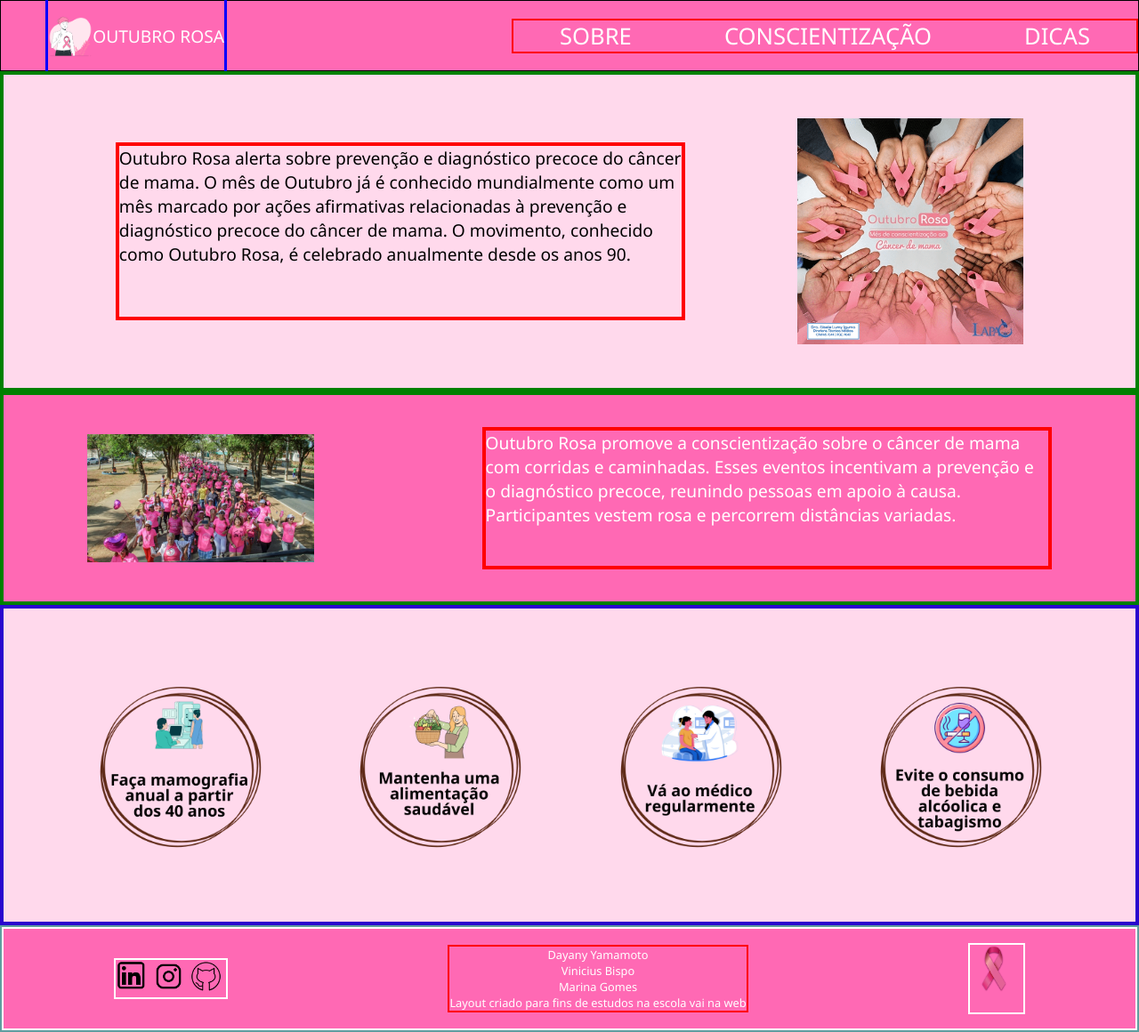
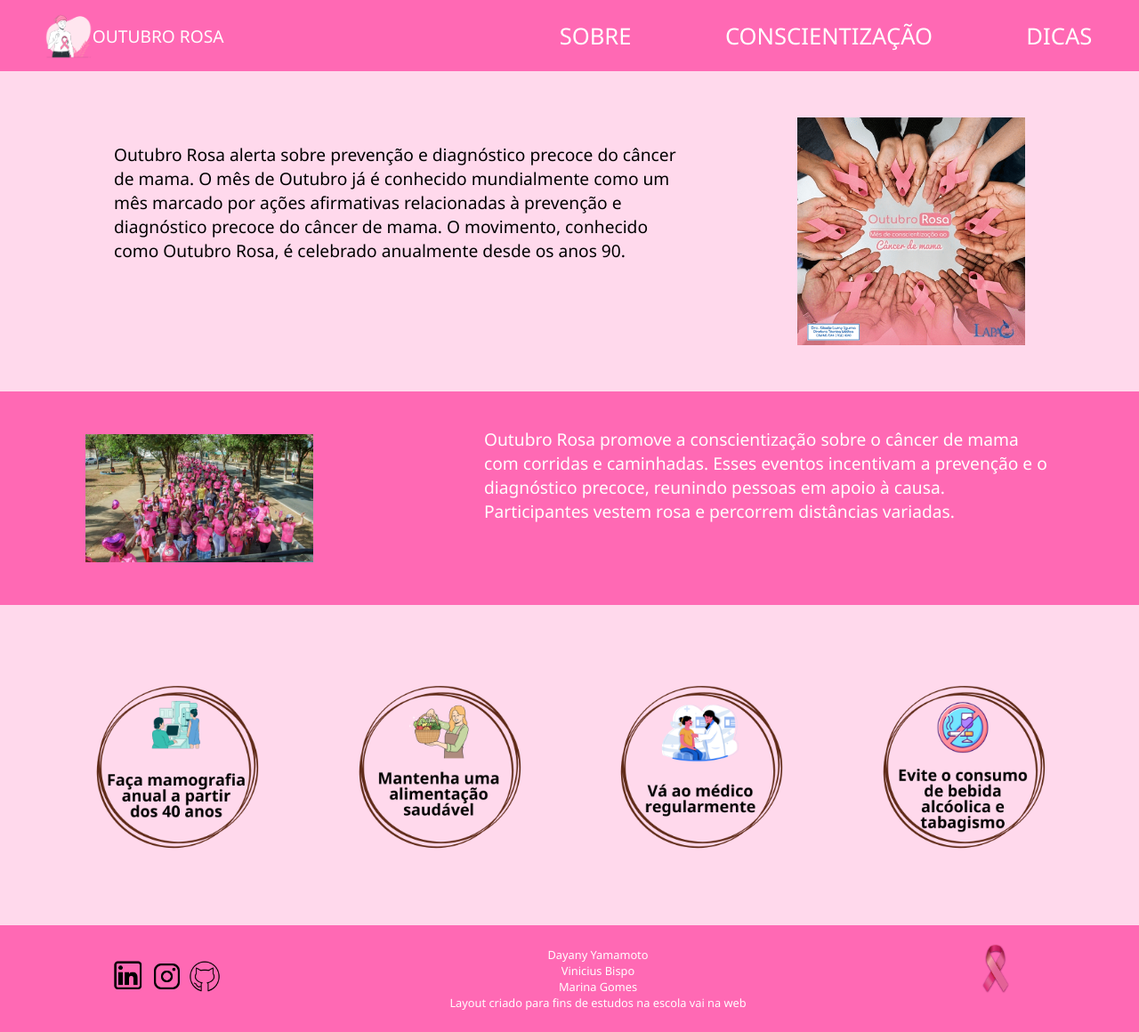
Before and after one commit to DayYamamoto/Desafio-1---VnW, a plain HTML site: page index.html in a window 1280 px wide. Shown: the whole page at 89% size. Drawn offline with Linux system fonts and the light colour scheme.

Commit message:
Pequenas Correções

```diff
--- a/style.scss
+++ b/style.scss
@@ -15,13 +15,10 @@ header {
     display: flex;
     align-items: center;
     justify-content: space-between;
-    border: solid black 1px;
-
 
 }
 
 .logo_header {
-    border: solid blue 3px;
     height: 7vw;
     display: flex;
     align-items: center;
@@ -42,7 +39,6 @@ header {
 }
 
 nav {
-    border: red solid 2px;
     width: 55vw ;
 
 
@@ -70,13 +66,11 @@ main {
     display: flex;
     align-items: center;
     justify-content: space-evenly;
-    border: solid 4px green;
     width: 100%;
     height: 45vh;
 
     p {
         font-size: 1.5vw;
-        border: red solid 4px;
         width: 50vw;
         height: 25vh;
         text-align: left;
@@ -93,7 +87,6 @@ main {
     display: flex;
     align-items: center;
     justify-content: space-around;
-    border: solid 4px green;
     width: 100%;
     height: 30vh;
 
@@ -103,7 +96,6 @@ main {
 
     p {
         font-size: 1.5vw;
-        border: red solid 4px;
         width: 50vw;
         height: 20vh;
         text-align: left;
@@ -117,7 +109,6 @@ main {
     display: flex;
     align-items: center;
     justify-content: space-evenly;
-    border: solid 4px rgb(41, 5, 206);
     width: 100%;
     height: 45vh;
 
@@ -127,7 +118,6 @@ main {
 }
 
 footer {
-    border: solid cadetblue 2PX;
     display: flex;
     align-items: center;
     justify-content: space-evenly;
@@ -143,11 +133,9 @@ footer {
     flex-direction: row;
     height: 100%;
     width: 100%;
-    border: solid white 2px;
 }
 
 .redes_sociais {
-    border: white solid 2px;
     width: 10vw;
 
     img {
@@ -157,8 +145,6 @@ footer {
 
 .informacoes {
 
-    border: solid red 2px;
-
     p {
         font-size: 1vw;
         color: white;
@@ -167,14 +153,9 @@ footer {
 }
 
 .logo_footer {
-    border: white solid 2px;
     width: 5vw;
     height: 10vh;
     img {
         width: 90%;
     }
 }
-
-@media (max-width: 770px) {
-
-}
```
Also changed, not shown: style.css, 1 other file.
